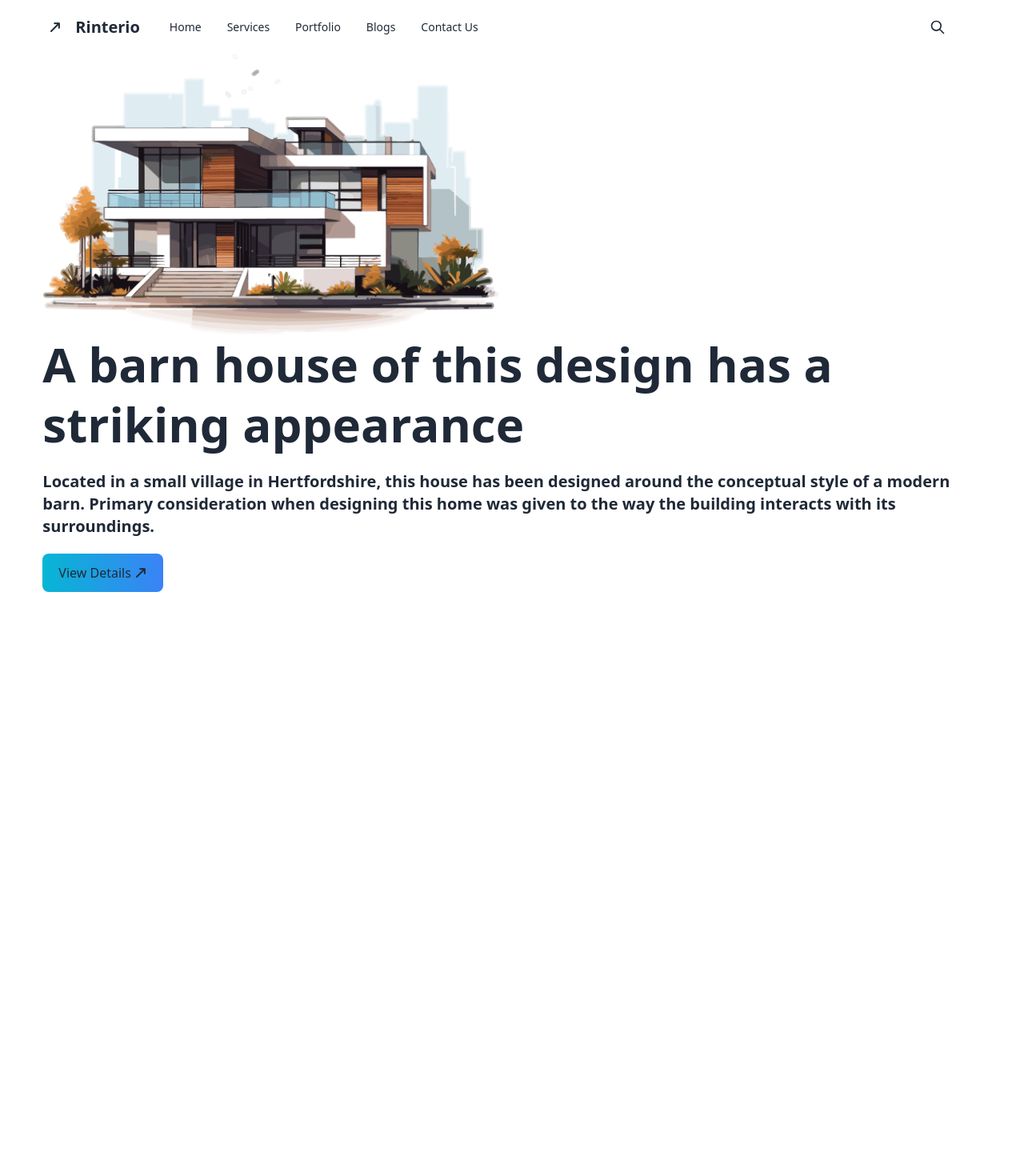
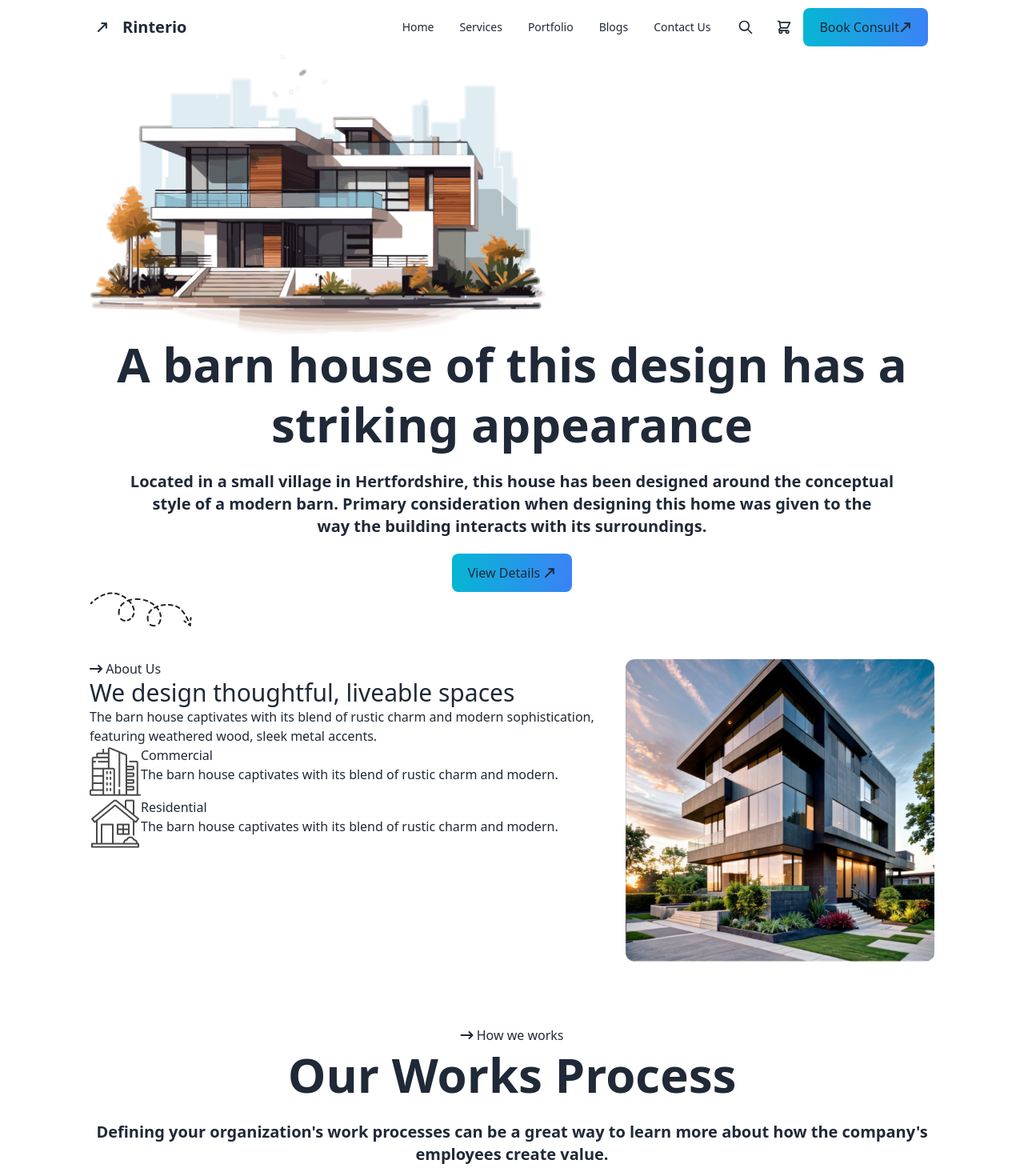
Before and after one commit to mdmoslehuddin/Batch-10-Assignment-3, a plain HTML site: page index.html in a window 1280 px wide. Shown: the whole page at 80% size. Before the commit the page ends 800 px from the top, so only its background shows below. Drawn offline with nearby package versions, Linux system fonts and the light colour scheme.

Commit message:
design thoughtful section done

```diff
--- a/index.html
+++ b/index.html
@@ -52,17 +52,15 @@
 <body class="font-Poppins">
   <!-- header section start -->
   <!-- class="max-w-screen-xl mx-auto px-16 lg:px-28" -->
-  <header >
-    <nav class="w-11/12 mx-auto">
+  <!-- class="w-11/12 mx-auto" -->
+  <header  class="max-w-screen-xl mx-auto px-16 lg:px-28" >
+    <nav >
       <div class="navbar bg-base-100">
-
-        <div class="navbar-center">
-
+        <div class="flex-1">
           <i class="fa-sharp fa-solid fa-arrow-right-long -rotate-45"></i>
 
           <a class="btn btn-ghost text-xl">Rinterio</a>
         </div>
-
         <div class="navbar-center  lg:flex">
           <ul class="menu menu-horizontal px-1">
              <li class="hover:text-primary transition-colors duration-300 ease-in-out"><a>Home</a></li>
@@ -72,9 +70,7 @@
               <li><a>Contact Us</a></li>
           </ul>
         </div>
-
-
-        <div class="navbar-end">
+        <div class="lg:flex">
           <button class="btn btn-ghost btn-circle">
             <svg
               xmlns="http://www.w3.org/2000/svg"
@@ -88,27 +84,50 @@
                 stroke-width="2"
                 d="M21 21l-6-6m2-5a7 7 0 11-14 0 7 7 0 0114 0z" />
             </svg>
-          </button>
-
-          <button>
-
-          </button>
 
         </div>
+        <div class="flex-none">
+          <div class="dropdown dropdown-end">
+            <div tabindex="0" role="button" class="btn btn-ghost btn-circle">
+              <div class="indicator">
+                <svg
+                  xmlns="http://www.w3.org/2000/svg"
+                  class="h-5 w-5"
+                  fill="none"
+                  viewBox="0 0 24 24"
+                  stroke="currentColor">
+                  <path
+                    stroke-linecap="round"
+                    stroke-linejoin="round"
+                    stroke-width="2"
+                    d="M3 3h2l.4 2M7 13h10l4-8H5.4M7 13L5.4 5M7 13l-2.293 2.293c-.63.63-.184 1.707.707 1.707H17m0 0a2 2 0 100 4 2 2 0 000-4zm-8 2a2 2 0 11-4 0 2 2 0 014 0z" />
+                </svg>
+              </div>
+            </div>
+
+          </div>
+
+        </div>
+
+        <button class="bg-gradient-to-r from-cyan-500 to-blue-500 px-5 py-3 rounded-lg">
+          Book Consult
+          <i class="fa-solid fa-arrow-right-long -rotate-45"></i>
+        </button>
       </div>
 
       <section class="items-center">
-        <div>
+        <div >
           <img src="./images/banner.png" alt="">
         </div>
-        <div>
-          <h1 class="text-6xl font-semibold leading-tight">A barn house of this design has a striking appearance</h1>
-          <p class="text-xl font-semibold my-5">Located in a small village in Hertfordshire, this house has been designed around the conceptual style of a modern barn. Primary consideration when designing this home was given to the way the building interacts with its surroundings.</p>
+        <div class="text-center">
+          <h1 class="text-6xl font-semibold leading-tight">A barn house of this design has a <br> striking appearance</h1>
+          <p class="text-xl font-semibold my-5">Located in a small village in Hertfordshire, this house has been designed around the conceptual <br> style of a modern barn. Primary consideration when designing this home was given to the <br>  way the building interacts with its surroundings.</p>
 
           <button class="bg-gradient-to-r from-cyan-500 to-blue-500 px-5 py-3 rounded-lg">
             View Details
             <i class="fa-solid fa-arrow-right-long -rotate-45"></i>
           </button>
+
         </div>
 
        </section>
@@ -120,10 +139,70 @@
 
   <main class="max-w-screen-xl mx-auto px-16 lg:px-28">
 
+   <!-- design thoughtful section start -->
+
+   <section>
+    <img src="./images/Vector.png" alt="">
+    <div class="flex pt-10 mb-20">
+      <!-- Text content -->
+       <div>
+        <button>
+          <i class="fa-solid fa-arrow-right-long "></i>
+          About Us
+        </button>
+        <h1 class="text-5xl md:text-3xl">We design thoughtful, liveable spaces</h1>
+        <p> The barn house captivates with its blend of rustic charm and
+          modern sophistication, featuring weathered wood, sleek metal accents.</p>
+      <!-- Commercial content -->
+      <div class="flex">
+       <div>
+        <img src="./images/commercial.png" alt="">
+       </div>
+
+       <div>
+        <h3>Commercial</h3>
+        <p>The barn house captivates with its blend
+          of rustic charm and modern.</p>
+       </div>
+      </div>
+
+      <!-- Residential content -->
+      <div class="flex">
+        <div>
+         <img src="./images/residential.png" alt="">
+        </div>
+
+        <div>
+         <h3> Residential</h3>
+         <p> The barn house captivates with its blend
+          of rustic charm and modern.</p>
+        </div>
+       </div>
+
+        </div>
+      <!-- Image content -->
+      <div>
+        <img src="./images/Rectangle.png" alt="">
+      </div>
+
+    </div>
+   </section>
+
+ <!-- works process section start -->
 
    <section>
 
+    <div class="text-center">
+      <button>
+        <i class="fa-solid fa-arrow-right-long "></i>
+        How we works
 
+      </button>
+      <h1 class="text-6xl font-semibold leading-tight">Our Works Process</h1>
+      <p class="text-xl font-semibold my-5">Defining your organization's work processes can be a great way to learn more about how the company's employees create value.</p>
+
+    </div>
+    <div></div>
    </section>
 
   </main>
```
